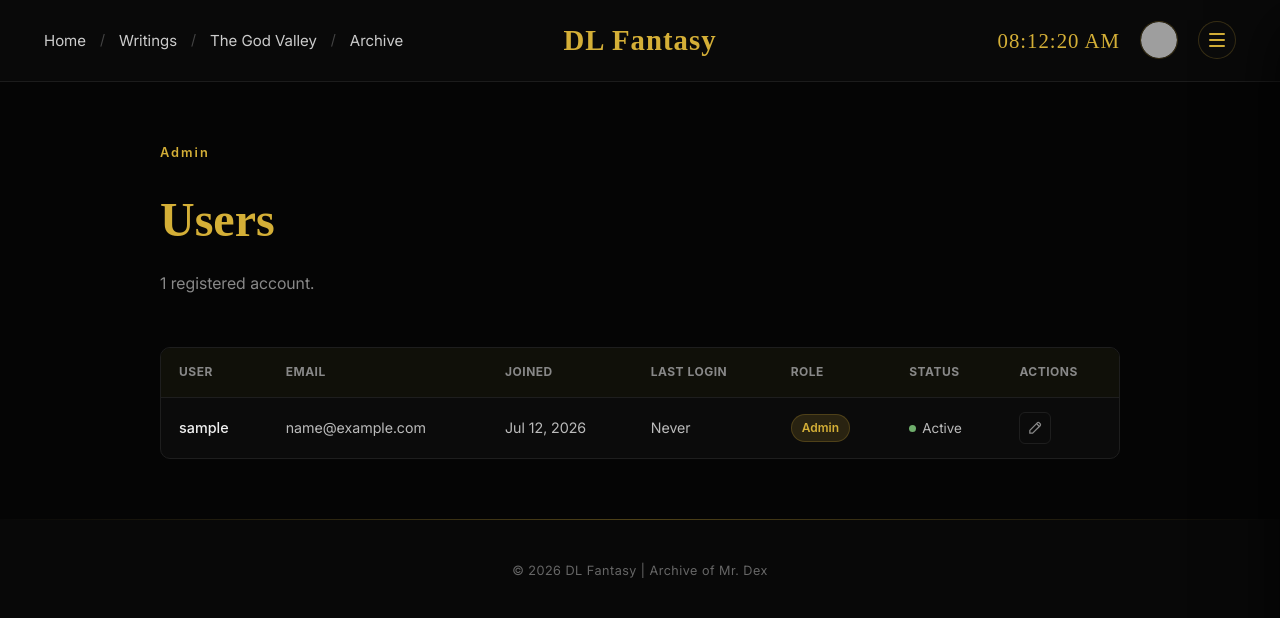
After one commit to shahbazkhan74659-crypto/DL_Fantasy, a Django app: page /users/ in a window 1280 px wide. The commit adds this page. Shown: the top 618 px of the page. Run offline with Django 5.2, Linux system fonts and the light colour scheme; the visitor is signed in with stand-in values (Sample User, id 1); data comes from the database, SQL or seed files in the repository; some web fonts are replaced; grey boxes are pictures that could not be loaded.

Commit message:
DL Fantasy
Co-Authored-By: Claude Sonnet 5 <noreply@anthropic.com>

```diff
--- a/core/forms.py
+++ b/core/forms.py
@@ -50,3 +50,19 @@ class StyledPasswordChangeForm(SetPasswordForm):
         super().__init__(*args, **kwargs)
         for field in self.fields.values():
             field.widget.attrs.update(FIELD_ATTRS)
+
+
+class UserEditForm(forms.ModelForm):
+    """Backs the edit-user modal on the admin-only /users/ page. Deliberately scoped to identity
+    fields only (username/email/active) — staff/superuser status isn't editable here, so this
+    form can't be used to self-escalate or de-escalate admin privileges by accident.
+    """
+    class Meta:
+        model = User
+        fields = ('username', 'email', 'is_active')
+
+    def clean_email(self):
+        email = self.cleaned_data['email']
+        if User.objects.filter(email__iexact=email).exclude(pk=self.instance.pk).exists():
+            raise forms.ValidationError('Another account already uses this email.')
+        return email
--- a/core/urls.py
+++ b/core/urls.py
@@ -25,6 +25,9 @@ urlpatterns = [
     path('login/google/callback/', views.google_callback, name='google_callback'),
     path('logout/', auth_views.LogoutView.as_view(), name='logout'),
     path('account/', views.account, name='account'),
+    path('users/', views.users_list, name='users_list'),
+    path('users/<int:user_id>/edit/', views.edit_user, name='edit_user'),
+    path('users/<int:user_id>/delete/', views.delete_user, name='delete_user'),
     path(
         'account/password/',
         auth_views.PasswordChangeView.as_view(
--- a/core/views.py
+++ b/core/views.py
@@ -13,10 +13,10 @@ from django.utils import timezone
 from django.utils.http import url_has_allowed_host_and_scheme
 
 from upload.models import Content
-from users.models import User, VisitSession
+from users.models import DeletedUser, User, VisitSession
 
 from . import google_oauth
-from .forms import SignupForm, StyledAuthenticationForm
+from .forms import SignupForm, StyledAuthenticationForm, UserEditForm
 
 WRITINGS_CATEGORIES = (
     Content.Category.FICTION,
@@ -162,7 +162,6 @@ def login_view(request):
         form = StyledAuthenticationForm(request, data=request.POST)
         if form.is_valid():
             auth_login(request, form.get_user())
-            messages.success(request, f"Welcome back, {form.get_user().username}.")
             return redirect(_safe_next(request, next_url))
     else:
         form = StyledAuthenticationForm(request)
@@ -266,3 +265,50 @@ def account(request):
         'total_minutes_30d': total_minutes_30d % 60,
         'max_count': max_count,
     })
+
+
+@login_required
+def users_list(request):
+    if not request.user.is_staff:
+        raise Http404
+    users = User.objects.all().order_by('-is_superuser', '-is_staff', '-date_joined')
+    return render(request, 'users_list.html', {'users': users})
+
+
+@login_required
+def edit_user(request, user_id):
+    if not request.user.is_staff:
+        raise Http404
+    target = get_object_or_404(User, pk=user_id)
+    if request.method == 'POST':
+        form = UserEditForm(request.POST, instance=target)
+        if form.is_valid():
+            form.save()
+            messages.success(request, f"{target.username} was updated.")
+        else:
+            errors = '; '.join(f"{field}: {', '.join(errs)}" for field, errs in form.errors.items())
+            messages.error(request, f"Could not update {target.username} — {errors}")
+    return redirect('users_list')
+
+
+@login_required
+def delete_user(request, user_id):
+    if not request.user.is_staff or request.method != 'POST':
+        raise Http404
+    target = get_object_or_404(User, pk=user_id)
+    if target.is_staff or target.is_superuser:
+        messages.error(request, "Admin accounts can't be deleted.")
+        return redirect('users_list')
+
+    DeletedUser.objects.create(
+        username=target.username,
+        email=target.email,
+        date_joined=target.date_joined,
+        was_staff=target.is_staff,
+        was_superuser=target.is_superuser,
+        deleted_by=request.user,
+    )
+    username = target.username
+    target.delete()
+    messages.success(request, f"{username} was deleted.")
+    return redirect('users_list')
--- a/static/css/style.css
+++ b/static/css/style.css
@@ -378,6 +378,7 @@ input:focus-visible,
     align-items:center;
     gap:14px;
     text-align:left;
+    text-decoration:none;
     width:100%;
     background:none;
     border:none;
@@ -1338,3 +1339,218 @@ footer small{
     display:flex;
     gap:var(--space-md);
 }
+
+/* USERS TABLE (admin-only directory) */
+
+.users-table-wrap{
+    overflow-x:auto;
+    border:1px solid var(--border-dark);
+    border-radius:var(--radius-md);
+    background:var(--bg-secondary);
+}
+
+.users-table{
+    width:100%;
+    border-collapse:collapse;
+    font-family:'Inter', sans-serif;
+    font-size:0.9rem;
+}
+
+.users-table th,
+.users-table td{
+    padding:14px 18px;
+    text-align:left;
+    white-space:nowrap;
+}
+
+.users-table thead th{
+    background:var(--bg-raised);
+    color:var(--text-muted);
+    font-size:0.75rem;
+    letter-spacing:0.5px;
+    text-transform:uppercase;
+    border-bottom:1px solid var(--border-dark);
+}
+
+.users-table tbody tr{
+    border-bottom:1px solid var(--border-dark);
+    transition:background 0.2s var(--ease);
+}
+
+.users-table tbody tr:last-child{
+    border-bottom:none;
+}
+
+.users-table tbody tr:hover{
+    background:var(--bg-raised);
+}
+
+.users-table td{
+    color:var(--text-secondary);
+}
+
+.users-table td:first-child{
+    color:var(--text-primary);
+    font-weight:500;
+}
+
+.user-badge{
+    display:inline-block;
+    padding:3px 10px;
+    border-radius:999px;
+    font-size:0.75rem;
+    font-weight:600;
+    border:1px solid var(--border-dark);
+    color:var(--text-muted);
+}
+
+.user-badge-admin{
+    color:var(--gold);
+    border-color:var(--gold-dim);
+    background:var(--gold-glow);
+}
+
+.user-badge-staff{
+    color:var(--text-secondary);
+    border-color:#333;
+}
+
+.user-status{
+    display:inline-flex;
+    align-items:center;
+    gap:6px;
+    font-size:0.85rem;
+}
+
+.user-status::before{
+    content:"";
+    width:7px;
+    height:7px;
+    border-radius:50%;
+    background:var(--text-faint);
+}
+
+.user-status-active::before{
+    background:var(--success);
+}
+
+.user-status-inactive::before{
+    background:var(--danger);
+}
+
+.user-actions{
+    display:flex;
+    gap:8px;
+}
+
+.icon-btn-table{
+    display:inline-flex;
+    align-items:center;
+    justify-content:center;
+    width:32px;
+    height:32px;
+    background:none;
+    border:1px solid var(--border-dark);
+    border-radius:var(--radius-sm);
+    color:var(--text-muted);
+    cursor:pointer;
+    transition:color 0.25s var(--ease), border-color 0.25s var(--ease);
+}
+
+.icon-btn-table:hover{
+    color:var(--gold);
+    border-color:var(--gold-dim);
+}
+
+.icon-btn-danger:hover{
+    color:var(--danger);
+    border-color:var(--danger);
+}
+
+/* EDIT USER MODAL */
+
+.modal-overlay{
+    position:fixed;
+    inset:0;
+    background:rgba(0,0,0,0.6);
+    opacity:0;
+    pointer-events:none;
+    transition:opacity 0.3s var(--ease);
+    z-index:1200;
+}
+
+.modal-overlay.is-open{
+    opacity:1;
+    pointer-events:auto;
+}
+
+.modal{
+    position:fixed;
+    top:50%;
+    left:50%;
+    transform:translate(-50%, -48%);
+    width:min(420px, 90vw);
+    background:var(--bg-secondary);
+    border:1px solid var(--border-dark);
+    border-radius:var(--radius-md);
+    padding:var(--space-lg);
+    box-shadow:var(--shadow-card);
+    opacity:0;
+    pointer-events:none;
+    transition:opacity 0.3s var(--ease), transform 0.3s var(--ease);
+    z-index:1201;
+}
+
+.modal.is-open{
+    opacity:1;
+    pointer-events:auto;
+    transform:translate(-50%, -50%);
+}
+
+.modal-header{
+    display:flex;
+    align-items:center;
+    justify-content:space-between;
+    margin-bottom:var(--space-lg);
+    padding-bottom:var(--space-sm);
+    border-bottom:1px solid var(--border-dark);
+}
+
+.modal-header h2{
+    font-family:'Cormorant Garamond', serif;
+    font-size:1.5rem;
+    color:var(--gold);
+}
+
+.modal .auth-form{
+    max-width:none;
+}
+
+.modal-actions{
+    display:flex;
+    justify-content:flex-end;
+    gap:12px;
+    margin-top:var(--space-xs);
+}
+
+.auth-field-checkbox{
+    display:flex;
+    align-items:center;
+    margin:-6px 0 4px;
+}
+
+.auth-field-checkbox label{
+    display:flex;
+    align-items:center;
+    gap:8px;
+    font-family:'Inter', sans-serif;
+    font-size:0.9rem;
+    color:var(--text-secondary);
+    cursor:pointer;
+}
+
+.auth-field-checkbox input{
+    width:16px;
+    height:16px;
+    accent-color:var(--gold);
+}
--- /dev/null
+++ b/static/js/users-list.js
@@ -0,0 +1,59 @@
+// EDIT USER MODAL
+
+const editOverlay = document.querySelector('#edit-user-overlay');
+const editModal = document.querySelector('#edit-user-modal');
+const editForm = document.querySelector('#edit-user-form');
+const editUsernameInput = document.querySelector('#edit-username');
+const editEmailInput = document.querySelector('#edit-email');
+const editActiveInput = document.querySelector('#edit-active');
+const editCloseBtn = document.querySelector('#edit-user-close');
+const editCancelBtn = document.querySelector('#edit-user-cancel');
+
+function openEditModal(button) {
+
+    editForm.action = button.dataset.editUrl;
+    editUsernameInput.value = button.dataset.username;
+    editEmailInput.value = button.dataset.email;
+    editActiveInput.checked = button.dataset.active === '1';
+
+    editOverlay.classList.add('is-open');
+    editModal.classList.add('is-open');
+    editModal.setAttribute('aria-hidden', 'false');
+    editUsernameInput.focus();
+}
+
+function closeEditModal() {
+
+    editOverlay.classList.remove('is-open');
+    editModal.classList.remove('is-open');
+    editModal.setAttribute('aria-hidden', 'true');
+}
+
+if (editModal) {
+
+    document.querySelectorAll('.edit-user-btn').forEach((btn) => {
+        btn.addEventListener('click', () => openEditModal(btn));
+    });
+
+    editOverlay.addEventListener('click', closeEditModal);
+    editCloseBtn.addEventListener('click', closeEditModal);
+    editCancelBtn.addEventListener('click', closeEditModal);
+
+    window.addEventListener('keydown', (e) => {
+        if (e.key === 'Escape') closeEditModal();
+    });
+}
+
+// DELETE CONFIRMATION
+
+document.querySelectorAll('.delete-user-form').forEach((form) => {
+
+    form.addEventListener('submit', (e) => {
+
+        const button = form.querySelector('[data-confirm]');
+
+        if (button && !window.confirm(button.dataset.confirm)) {
+            e.preventDefault();
+        }
+    });
+});
--- a/templates/base.html
+++ b/templates/base.html
@@ -98,6 +98,12 @@
                 <svg class="drawer-icon" viewBox="0 0 24 24" fill="none" stroke="currentColor" stroke-width="1.8" stroke-linecap="round" stroke-linejoin="round"><path d="M4 5.5h12a1 1 0 0 1 1 1V18a1.5 1.5 0 0 0 1.5 1.5H6A2 2 0 0 1 4 17.5v-12z"></path><path d="M17 8.5h2.5V17a1.5 1.5 0 0 1-1.5 1.5"></path><path d="M7.5 9h5"></path><path d="M7.5 12.5h5"></path><path d="M7.5 16h3"></path></svg>
                 <span>News</span>
             </button>
+            {% if user.is_staff %}
+            <a href="{% url 'users_list' %}" class="drawer-link">
+                <svg class="drawer-icon" viewBox="0 0 24 24" fill="none" stroke="currentColor" stroke-width="1.8" stroke-linecap="round" stroke-linejoin="round"><circle cx="9" cy="8.2" r="3"></circle><path d="M2.5 19c1.3-3.2 3.7-4.8 6.5-4.8s5.2 1.6 6.5 4.8"></path><path d="M15.5 6.2a3 3 0 0 1 0 5.8"></path><path d="M18 14.6c1.8.6 3.1 2 3.8 4.4"></path></svg>
+                <span>Users</span>
+            </a>
+            {% endif %}
         </nav>
 
         {% if user.is_authenticated %}
--- /dev/null
+++ b/templates/users_list.html
@@ -0,0 +1,126 @@
+{% extends 'base.html' %}
+{% load static %}
+{% block title %}Users | DL Fantasy{% endblock %}
+{% block content %}
+
+<div class="archive-container">
+
+    <header class="archive-header">
+        <span class="section-tag">Admin</span>
+        <h1>Users</h1>
+        <p>{{ users|length }} registered account{{ users|length|pluralize }}.</p>
+    </header>
+
+    {% if messages %}
+    <div class="messages">
+        {% for message in messages %}
+        <div class="message {{ message.tags }}">{{ message }}</div>
+        {% endfor %}
+    </div>
+    {% endif %}
+
+    <div class="users-table-wrap">
+        <table class="users-table">
+            <thead>
+                <tr>
+                    <th>User</th>
+                    <th>Email</th>
+                    <th>Joined</th>
+                    <th>Last Login</th>
+                    <th>Role</th>
+                    <th>Status</th>
+                    <th>Actions</th>
+                </tr>
+            </thead>
+            <tbody>
+                {% for account_user in users %}
+                <tr>
+                    <td>{{ account_user.username }}</td>
+                    <td>{{ account_user.email|default:"—" }}</td>
+                    <td>{{ account_user.date_joined|date:"M j, Y" }}</td>
+                    <td>{{ account_user.last_login|date:"M j, Y, g:i a"|default:"Never" }}</td>
+                    <td>
+                        {% if account_user.is_superuser %}
+                        <span class="user-badge user-badge-admin">Admin</span>
+                        {% elif account_user.is_staff %}
+                        <span class="user-badge user-badge-staff">Staff</span>
+                        {% else %}
+                        <span class="user-badge">User</span>
+                        {% endif %}
+                    </td>
+                    <td>
+                        {% if account_user.is_active %}
+                        <span class="user-status user-status-active">Active</span>
+                        {% else %}
+                        <span class="user-status user-status-inactive">Inactive</span>
+                        {% endif %}
+                    </td>
+                    <td>
+                        <div class="user-actions">
+                            <button
+                                type="button"
+                                class="icon-btn-table edit-user-btn"
+                                aria-label="Edit {{ account_user.username }}"
+                                data-edit-url="{% url 'edit_user' account_user.id %}"
+                                data-username="{{ account_user.username }}"
+                                data-email="{{ account_user.email }}"
+                                data-active="{% if account_user.is_active %}1{% else %}0{% endif %}"
+                            >
+                                <svg viewBox="0 0 24 24" width="17" height="17" fill="none" stroke="currentColor" stroke-width="1.8" stroke-linecap="round" stroke-linejoin="round"><path d="M4 20h4l10.5-10.5a2 2 0 0 0 0-2.83l-1.17-1.17a2 2 0 0 0-2.83 0L4 16v4z"></path><path d="M13.5 6.5l4 4"></path></svg>
+                            </button>
+                            {% if not account_user.is_staff and not account_user.is_superuser %}
+                            <form method="post" action="{% url 'delete_user' account_user.id %}" class="delete-user-form">
+                                {% csrf_token %}
+                                <button
+                                    type="submit"
+                                    class="icon-btn-table icon-btn-danger"
+                                    aria-label="Delete {{ account_user.username }}"
+                                    data-confirm="Delete {{ account_user.username }}? This can't be undone."
+                                >
+                                    <svg viewBox="0 0 24 24" width="17" height="17" fill="none" stroke="currentColor" stroke-width="1.8" stroke-linecap="round" stroke-linejoin="round"><path d="M5 7h14"></path><path d="M9 7V5a1 1 0 0 1 1-1h4a1 1 0 0 1 1 1v2"></path><path d="M7 7l1 13a1 1 0 0 0 1 1h6a1 1 0 0 0 1-1l1-13"></path><path d="M10 11v6"></path><path d="M14 11v6"></path></svg>
+                                </button>
+                            </form>
+                            {% endif %}
+                        </div>
+                    </td>
+                </tr>
+                {% endfor %}
+            </tbody>
+        </table>
+    </div>
+
+</div>
+
+<div class="modal-overlay" id="edit-user-overlay"></div>
+<div class="modal" id="edit-user-modal" role="dialog" aria-modal="true" aria-labelledby="edit-user-title" aria-hidden="true">
+    <div class="modal-header">
+        <h2 id="edit-user-title">Edit User</h2>
+        <button type="button" class="drawer-close" id="edit-user-close" aria-label="Close">&times;</button>
+    </div>
+    <form method="post" action="" id="edit-user-form" class="auth-form">
+        {% csrf_token %}
+        <div class="auth-field-group">
+            <label for="edit-username">Username</label>
+            <input type="text" name="username" id="edit-username" class="auth-field" required maxlength="150">
+        </div>
+        <div class="auth-field-group">
+            <label for="edit-email">Email</label>
+            <input type="email" name="email" id="edit-email" class="auth-field" required>
+        </div>
+        <div class="auth-field-checkbox">
+            <label>
+                <input type="checkbox" name="is_active" id="edit-active">
+                Active account
+            </label>
+        </div>
+        <div class="modal-actions">
+            <button type="button" class="btn-outline" id="edit-user-cancel">Cancel</button>
+            <button type="submit" class="btn">Save Changes</button>
+        </div>
+    </form>
+</div>
+
+{% endblock %}
+{% block extra_js %}
+<script src="{% static 'js/users-list.js' %}"></script>
+{% endblock %}
```
Also changed, not shown: templates/login.html (+0 -8 lines), users/admin.py (+14 -1 lines), users/models.py (+23 -0 lines), users/migrations/0006_deleteduser.py (added).
